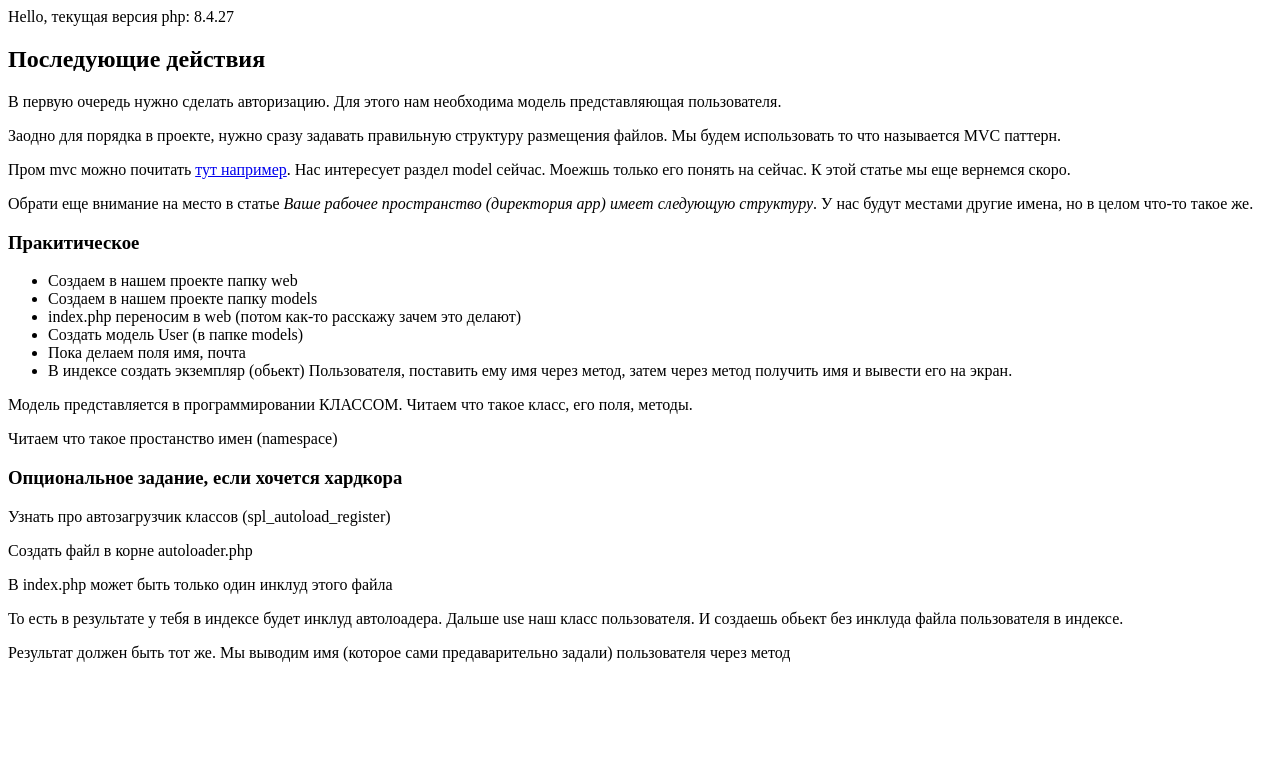
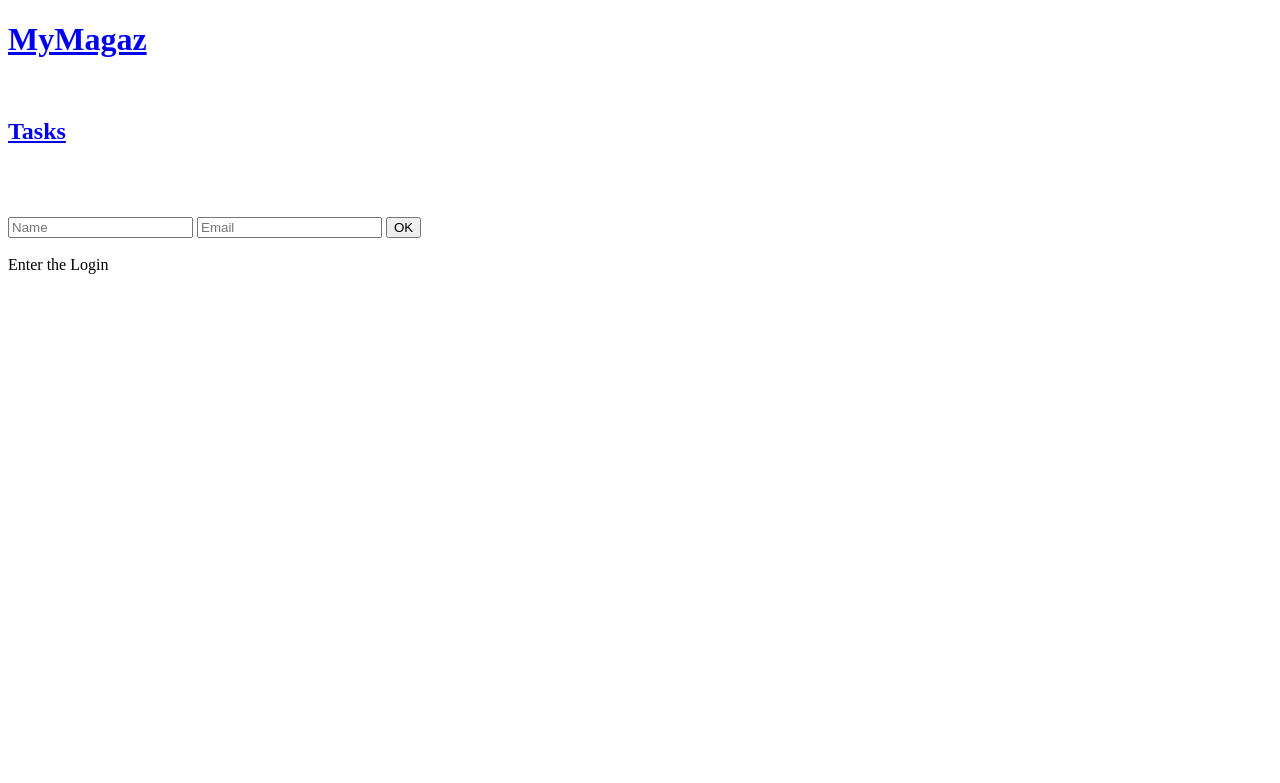
Before and after one commit to LuchMOl/mymagaz.local, a PHP site: page / in a window 1280 px wide. Shown: the top 783 px of the page. Run offline with PHP 8.4, Linux system fonts and the light colour scheme.

Commit message:
aothorization

```diff
--- /dev/null
+++ b/models/user.php
@@ -0,0 +1,31 @@
+<!DOCTYPE html>
+<html>
+<head>
+	<title></title>
+</head>
+<body>
+
+	<form method= "post">
+		<input type="text" name="Name" placeholder="Name">
+		<input type="text" name="Email" placeholder="Email">
+		<input type="submit" value="OK">
+	</form><br>
+
+<?php
+
+		if (!empty($_POST)){
+
+				if ($_POST['Name'] == $user->UserName){
+
+					if ($_POST['Email'] == $user->UserEmail){
+					echo "Welcomе, $user->UserName!";
+					}else echo "Incorrect Email for ($_POST[Name]): $_POST[Email]";
+				}
+				else echo "Incorrect Name: $_POST[Name]";
+
+		}else echo "Enter the Login";
+
+?>
+
+</body>
+</html>
--- a/web/index.php
+++ b/web/index.php
@@ -1,32 +1,33 @@
+<!DOCTYPE html>
+<html>
+<head>
+	<title></title>
+</head>
+<body>
+
+<a href="../"><h1>MyMagaz</h1></a></br>
+<a href="web/tasks.php"><h2>Tasks</h2></a><br>
+<p></p>
+
 <?php
 
-echo 'Hello, текущая версия php: ' . phpversion();
+	class user
+	{
+		var $UserName;
+		var $UserEmail;
+	}
 
-echo phpversion('tidy');
+	$user = new user;
+	$user->UserName = "admin";
+	$user->UserEmail = "admin@mymagaz.local";
 
+	//print_r($user);
+	//print_r($_POST);
+	//echo get_class($user);
 
- ?>
+require '../models/user.php';
 
-<h2>Последующие действия</h2>
+?>
 
-<p>В первую очередь нужно сделать авторизацию. Для этого нам необходима модель представляющая пользователя.</p>
-<p>Заодно для порядка в проекте, нужно сразу задавать правильную структуру размещения файлов. Мы будем использовать то что называется MVC паттерн.</p>
-<p>Пром mvc можно почитать <a href="https://ruseller.com/lessons.php?id=666">тут например</a>. Нас интересует раздел model сейчас. Моежшь только его понять на сейчас. К этой статье мы еще вернемся скоро.</p>
-<p>Обрати еще внимание на место в статье <i>Ваше рабочее пространство (директория app) имеет следующую структуру</i>. У нас будут местами другие имена, но в целом что-то такое же.</p>
-<h3>Пракитическое</h3>
-<ul>
-    <li>Создаем в нашем проекте папку web</li>
-    <li>Создаем в нашем проекте папку models</li>
-    <li>index.php переносим в web (потом как-то расскажу зачем это делают)</li>
-    <li>Создать модель User (в папке models)</li>
-    <li>Пока делаем поля имя, почта</li>
-    <li>В индексе создать экземпляр (обьект) Пользователя, поставить ему имя через метод, затем через метод получить имя и вывести его на экран.</li>
-</ul>
-<p>Модель представляется в программировании КЛАССОМ. Читаем что такое класс, его поля, методы.</p>
-<p>Читаем что такое простанство имен (namespace)</p>
-<h3>Опциональное задание, если хочется хардкора</h3>
-<p>Узнать про автозагрузчик классов (spl_autoload_register)</p>
-<p>Создать файл в корне autoloader.php</p>
-<p>В index.php может быть только один инклуд этого файла</p>
-<p>То есть в результате у тебя в индексе будет инклуд автолоадера. Дальше use наш класс пользователя. И создаешь обьект без инклуда файла пользователя в индексе.</p>
-<p>Результат должен быть тот же. Мы выводим имя (которое сами предаварительно задали) пользователя через метод</p>
+</body>
+</html>
```
Also changed, not shown: autoloader.php (added, +10 -0 lines), web/tasks.php (added, +48 -0 lines), .htaccess (added), Img/task_1.jpg (added), Img/task_2.jpg (added).
